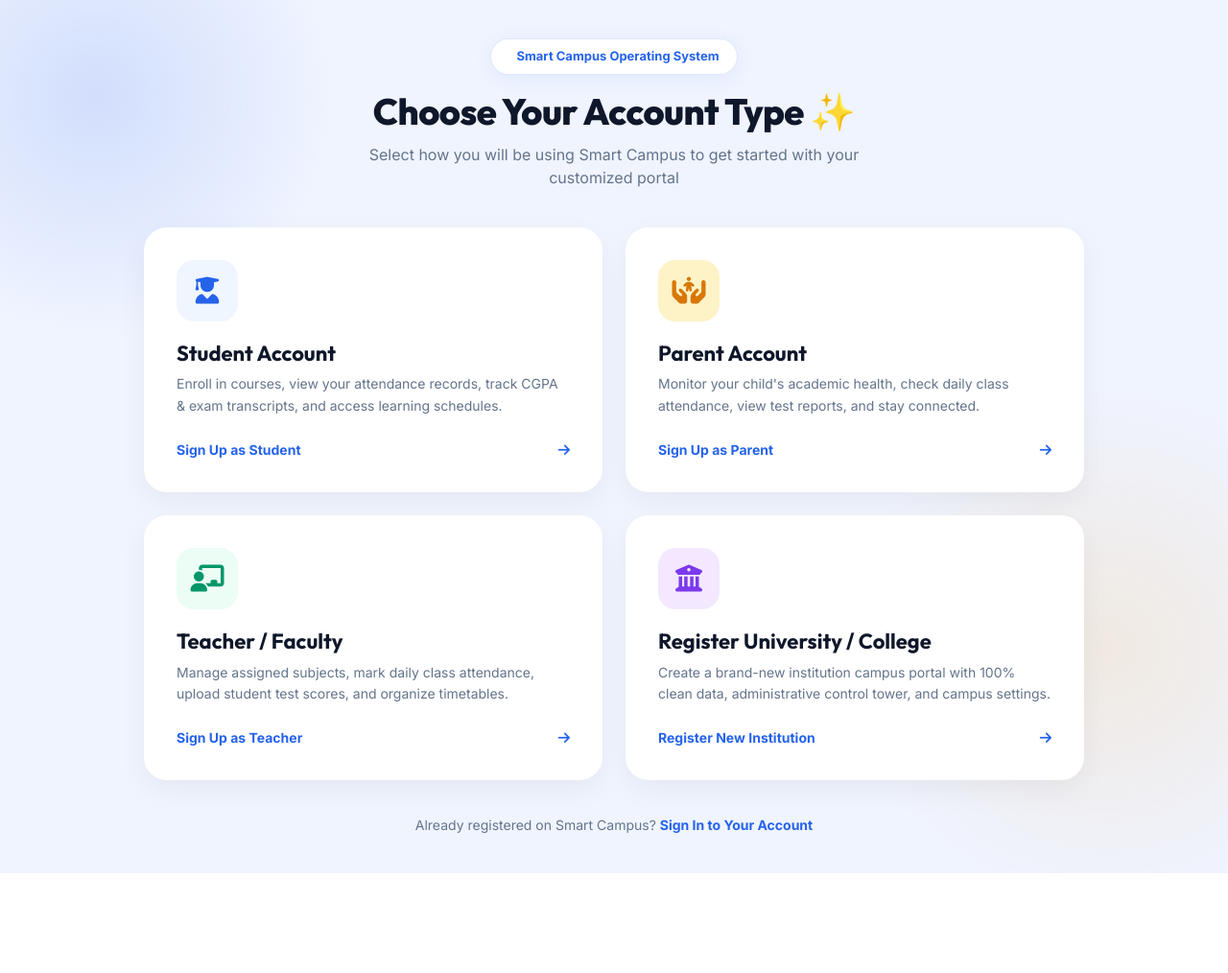
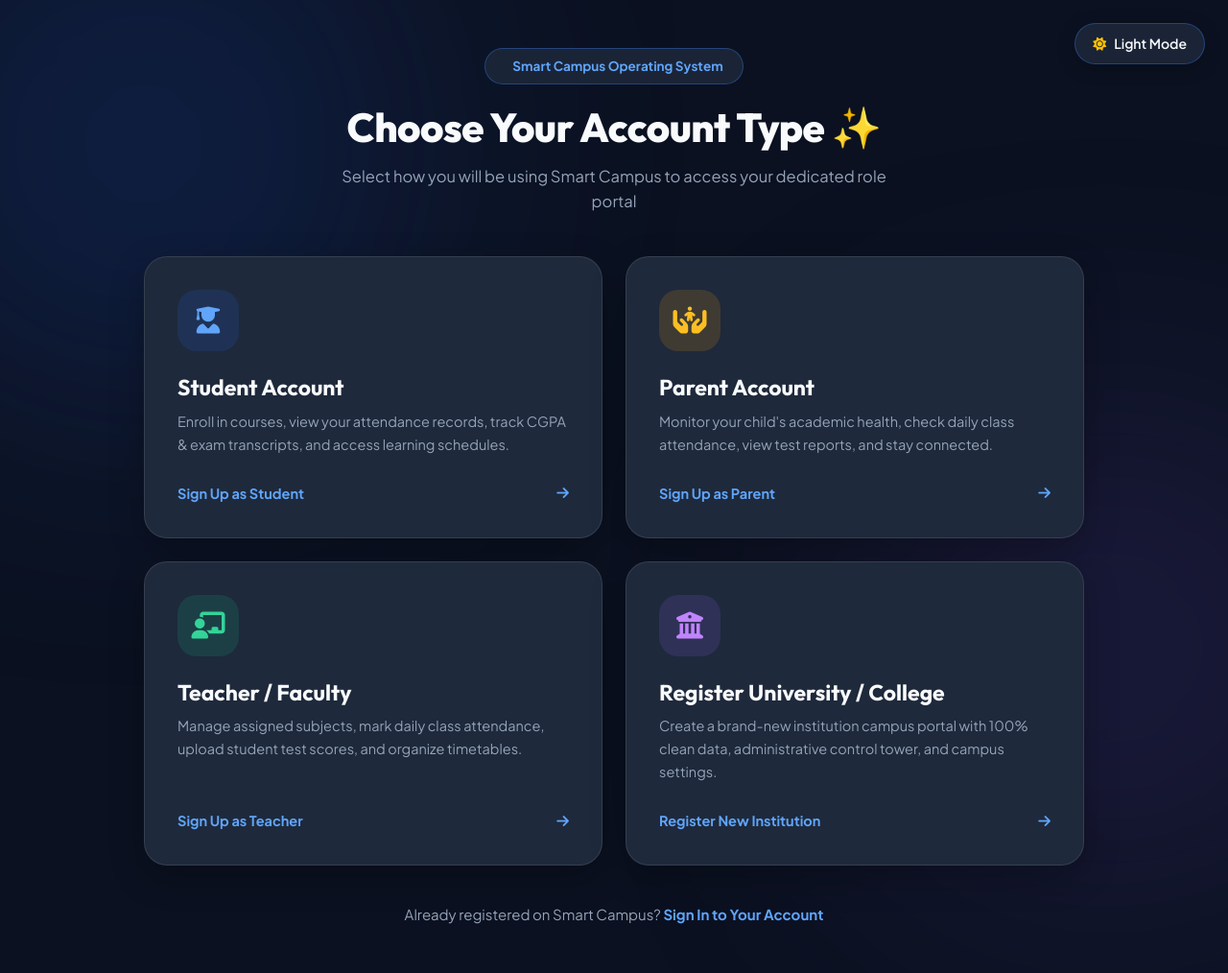
Before and after one commit to AditiG-art/crm_education, a PHP site: page /register.php in a window 1280 px wide. Shown: the whole page at 96% size. Before the commit the page ends 910 px from the top, so only its background shows below. Run offline with PHP 8.4, Linux system fonts and the light colour scheme; data that the repository does not hold is empty.

Commit message:
feat: Add dark accents, ambient glow lights, and interactive Dark/Light theme switcher to registration pages

```diff
--- a/register.php
+++ b/register.php
@@ -22,50 +22,92 @@ if (isset($_SESSION['user']) && isset($_SESSION['role'])) {
 <title>Select Account Type | Smart Campus CRM</title>
 <link href="https://cdn.jsdelivr.net/npm/bootstrap@5.3.3/dist/css/bootstrap.min.css" rel="stylesheet">
 <link rel="stylesheet" href="https://cdnjs.cloudflare.com/ajax/libs/font-awesome/6.5.2/css/all.min.css">
-<link href="https://fonts.googleapis.com/css2?family=Inter:wght@300;400;500;600;700;800&family=Outfit:wght@400;500;600;700;800&display=swap" rel="stylesheet">
+<link href="https://fonts.googleapis.com/css2?family=Plus+Jakarta+Sans:wght@300;400;500;600;700;800&family=Outfit:wght@400;500;600;700;800&display=swap" rel="stylesheet">
 <style>
 :root {
     --primary: #2563EB;
-    --primary-dark: #1E40AF;
-    --primary-light: #EFF6FF;
+    --primary-glow: #3B82F6;
     --accent: #F59E0B;
-    --body-bg: #F0F4FF;
-    --text-dark: #0F172A;
-    --text-muted: #64748B;
+    --body-bg: #0B1120;
+    --card-bg: #1E293B;
+    --card-border: rgba(255, 255, 255, 0.1);
+    --text-dark: #F8FAFC;
+    --text-muted: #94A3B8;
+    --badge-bg: rgba(30, 41, 59, 0.85);
+    --badge-border: rgba(59, 130, 246, 0.35);
     --card-radius: 24px;
     --transition: all 0.3s cubic-bezier(0.4, 0, 0.2, 1);
 }
 
-* { margin:0; padding:0; box-sizing:border-box; font-family:'Inter', sans-serif; }
+[data-theme="light"] {
+    --body-bg: #F0F4FF;
+    --card-bg: #FFFFFF;
+    --card-border: #E2E8F0;
+    --text-dark: #0F172A;
+    --text-muted: #64748B;
+    --badge-bg: #FFFFFF;
+    --badge-border: rgba(37,99,235,0.2);
+}
+
+* { margin:0; padding:0; box-sizing:border-box; font-family:'Plus Jakarta Sans', sans-serif; }
 
 body {
-    background: var(--body-bg);
+    background-color: var(--body-bg);
+    color: var(--text-dark);
     min-height: 100vh;
     display: flex;
     align-items: center;
     justify-content: center;
-    padding: 40px 20px;
+    padding: 50px 20px;
     position: relative;
     overflow-x: hidden;
+    transition: background-color 0.3s ease, color 0.3s ease;
 }
 
-body::before {
-    content:'';
+/* Ambient Background Lights */
+.glow-ambient {
     position: fixed;
-    top: -150px; left: -150px;
-    width: 500px; height: 500px;
-    background: radial-gradient(circle, rgba(37,99,235,0.15) 0%, rgba(255,255,255,0) 70%);
     border-radius: 50%;
+    filter: blur(140px);
+    pointer-events: none;
     z-index: 0;
 }
-body::after {
-    content:'';
+.glow-1 {
+    width: 500px; height: 500px;
+    background: rgba(37, 99, 235, 0.22);
+    top: -100px; left: -100px;
+}
+.glow-2 {
+    width: 450px; height: 450px;
+    background: rgba(139, 92, 246, 0.18);
+    bottom: -100px; right: -100px;
+}
+
+/* Theme Switcher Button */
+.theme-toggle-wrapper {
     position: fixed;
-    bottom: -150px; right: -150px;
-    width: 550px; height: 550px;
-    background: radial-gradient(circle, rgba(245,158,11,0.12) 0%, rgba(255,255,255,0) 70%);
-    border-radius: 50%;
-    z-index: 0;
+    top: 24px; right: 24px;
+    z-index: 100;
+}
+.theme-toggle-btn {
+    background: var(--badge-bg);
+    border: 1px solid var(--badge-border);
+    color: var(--text-dark);
+    font-weight: 600;
+    font-size: 14px;
+    padding: 10px 18px;
+    border-radius: 50px;
+    cursor: pointer;
+    display: flex;
+    align-items: center;
+    gap: 8px;
+    box-shadow: 0 4px 20px rgba(0, 0, 0, 0.2);
+    backdrop-filter: blur(12px);
+    transition: var(--transition);
+}
+.theme-toggle-btn:hover {
+    transform: translateY(-2px);
+    border-color: var(--primary-glow);
 }
 
 .reg-container {
@@ -77,52 +119,53 @@ body::after {
 
 .reg-header {
     text-align: center;
-    margin-bottom: 40px;
+    margin-bottom: 44px;
 }
 .brand-badge {
     display: inline-flex;
     align-items: center;
     gap: 8px;
-    background: white;
-    padding: 8px 18px;
+    background: var(--badge-bg);
+    padding: 8px 20px;
     border-radius: 30px;
-    box-shadow: 0 4px 20px rgba(37,99,235,0.08);
-    font-size: 13px;
+    font-size: 13.5px;
     font-weight: 700;
-    color: var(--primary);
-    margin-bottom: 16px;
-    border: 1px solid rgba(37,99,235,0.15);
+    color: #60A5FA;
+    margin-bottom: 20px;
+    border: 1px solid var(--badge-border);
+    backdrop-filter: blur(8px);
 }
 .brand-badge i { font-size: 16px; color: var(--accent); }
 
 .reg-header h1 {
     font-family: 'Outfit', sans-serif;
-    font-size: 38px;
+    font-size: 42px;
     font-weight: 800;
     color: var(--text-dark);
-    margin-bottom: 10px;
+    margin-bottom: 12px;
     letter-spacing: -0.5px;
 }
 .reg-header p {
-    font-size: 16px;
+    font-size: 16.5px;
     color: var(--text-muted);
-    max-width: 580px;
+    max-width: 600px;
     margin: 0 auto;
+    line-height: 1.6;
 }
 
 .role-grid {
     display: grid;
     grid-template-columns: repeat(2, 1fr);
     gap: 24px;
-    margin-bottom: 36px;
+    margin-bottom: 40px;
 }
 
 .role-card {
-    background: white;
+    background: var(--card-bg);
     border-radius: var(--card-radius);
-    padding: 32px;
-    border: 2px solid transparent;
-    box-shadow: 0 10px 30px rgba(0,0,0,0.05);
+    padding: 34px;
+    border: 1px solid var(--card-border);
+    box-shadow: 0 12px 35px rgba(0, 0, 0, 0.25);
     transition: var(--transition);
     text-decoration: none;
     color: inherit;
@@ -132,37 +175,37 @@ body::after {
     overflow: hidden;
 }
 .role-card:hover {
-    transform: translateY(-6px);
-    box-shadow: 0 20px 40px rgba(37,99,235,0.15);
-    border-color: var(--primary);
+    transform: translateY(-8px);
+    box-shadow: 0 20px 45px rgba(37, 99, 235, 0.25);
+    border-color: rgba(96, 165, 250, 0.5);
 }
 
 .role-icon-wrapper {
     width: 64px; height: 64px;
-    border-radius: 18px;
+    border-radius: 20px;
     display: flex; align-items: center; justify-content: center;
     font-size: 28px;
-    margin-bottom: 20px;
+    margin-bottom: 24px;
     transition: var(--transition);
 }
 
-.role-student .role-icon-wrapper { background: #EFF6FF; color: #2563EB; }
-.role-parent  .role-icon-wrapper { background: #FEF3C7; color: #D97706; }
-.role-teacher .role-icon-wrapper { background: #ECFDF5; color: #059669; }
-.role-inst    .role-icon-wrapper { background: #F3E8FF; color: #7C3AED; }
+.role-student .role-icon-wrapper { background: rgba(37, 99, 235, 0.15); color: #60A5FA; }
+.role-parent  .role-icon-wrapper { background: rgba(245, 158, 11, 0.15); color: #FBBF24; }
+.role-teacher .role-icon-wrapper { background: rgba(16, 185, 129, 0.15); color: #34D399; }
+.role-inst    .role-icon-wrapper { background: rgba(139, 92, 246, 0.15); color: #C084FC; }
 
 .role-card h3 {
     font-family: 'Outfit', sans-serif;
-    font-size: 22px;
+    font-size: 23px;
     font-weight: 700;
     color: var(--text-dark);
-    margin-bottom: 8px;
+    margin-bottom: 10px;
 }
 .role-card p {
-    font-size: 14px;
+    font-size: 14.5px;
     color: var(--text-muted);
-    line-height: 1.6;
-    margin-bottom: 24px;
+    line-height: 1.65;
+    margin-bottom: 28px;
     flex-grow: 1;
 }
 
@@ -171,34 +214,50 @@ body::after {
     align-items: center;
     justify-content: space-between;
     font-weight: 700;
-    font-size: 14px;
-    color: var(--primary);
+    font-size: 14.5px;
+    color: #60A5FA;
 }
 .role-action i {
     transition: transform 0.2s ease;
 }
 .role-card:hover .role-action i {
-    transform: translateX(4px);
+    transform: translateX(5px);
 }
 
 .bottom-login-link {
     text-align: center;
-    font-size: 14px;
+    font-size: 15px;
     color: var(--text-muted);
 }
 .bottom-login-link a {
-    color: var(--primary);
+    color: #60A5FA;
     font-weight: 700;
     text-decoration: none;
+    transition: color 0.2s;
+}
+.bottom-login-link a:hover {
+    color: white;
 }
 
 @media (max-width: 768px) {
     .role-grid { grid-template-columns: 1fr; }
-    .reg-header h1 { font-size: 28px; }
+    .reg-header h1 { font-size: 32px; }
 }
 </style>
 </head>
-<body>
+<body data-theme="dark">
+
+<!-- Ambient Glow Backgrounds -->
+<div class="glow-ambient glow-1"></div>
+<div class="glow-ambient glow-2"></div>
+
+<!-- Theme Switcher Button -->
+<div class="theme-toggle-wrapper">
+    <button type="button" id="themeToggleBtn" class="theme-toggle-btn">
+        <i class="fa-solid fa-sun text-warning" id="themeIcon"></i>
+        <span id="themeText">Light Mode</span>
+    </button>
+</div>
 
 <div class="reg-container">
 
@@ -208,7 +267,7 @@ body::after {
             <i class="fa-solid fa-sparkles"></i> Smart Campus Operating System
         </div>
         <h1>Choose Your Account Type ✨</h1>
-        <p>Select how you will be using Smart Campus to get started with your customized portal</p>
+        <p>Select how you will be using Smart Campus to access your dedicated role portal</p>
     </div>
 
     <!-- Role Selection Cards Grid -->
@@ -274,5 +333,33 @@ body::after {
 
 </div>
 
+<script>
+const themeToggleBtn = document.getElementById('themeToggleBtn');
+const themeIcon      = document.getElementById('themeIcon');
+const themeText      = document.getElementById('themeText');
+
+// Check saved theme from localStorage
+const savedTheme = localStorage.getItem('smart_campus_theme') || 'dark';
+setTheme(savedTheme);
+
+function setTheme(theme) {
+    document.body.setAttribute('data-theme', theme);
+    localStorage.setItem('smart_campus_theme', theme);
+    if(theme === 'dark') {
+        themeIcon.className = 'fa-solid fa-sun text-warning';
+        themeText.innerText = 'Light Mode';
+    } else {
+        themeIcon.className = 'fa-solid fa-moon text-primary';
+        themeText.innerText = 'Dark Mode';
+    }
+}
+
+themeToggleBtn.addEventListener('click', () => {
+    const currentTheme = document.body.getAttribute('data-theme');
+    const newTheme = currentTheme === 'dark' ? 'light' : 'dark';
+    setTheme(newTheme);
+});
+</script>
+
 </body>
 </html>
```
Also changed, not shown: register_form.php (+110 -10 lines).
